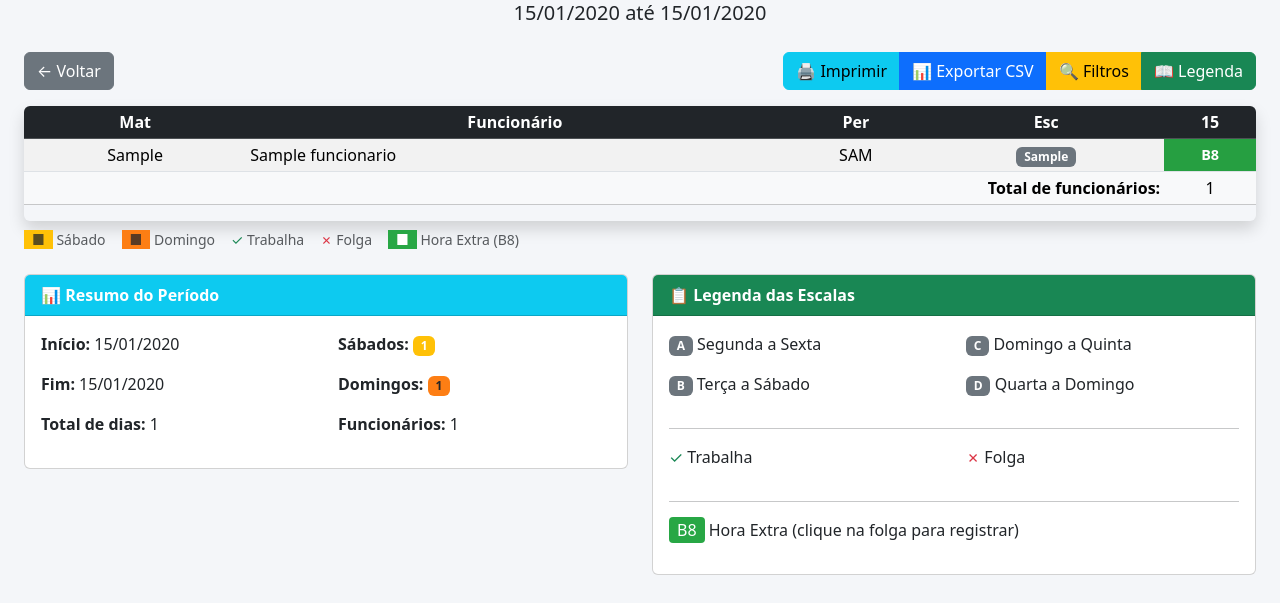
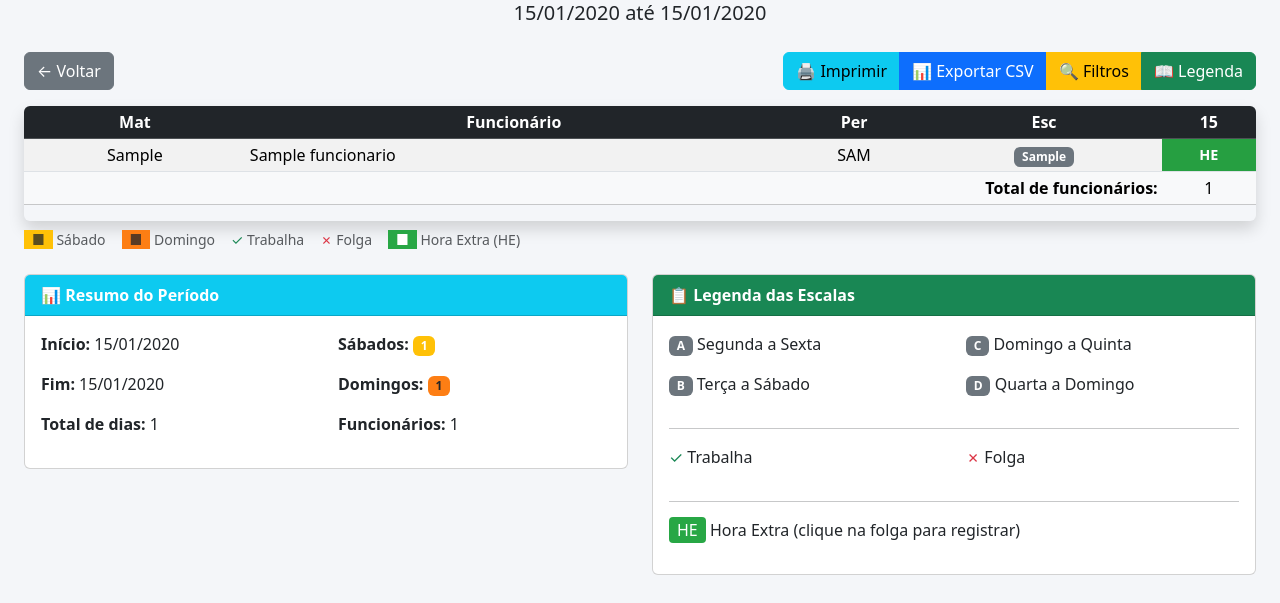
Before and after one commit to alexodisseus/folha-escala, a Flask app: page /periodos/escala/1 in a window 1280 px wide. Shown: the part 197-800 px from the top of the page. Run offline with Flask 3, Linux system fonts and the light colour scheme; tables that the repository leaves empty hold one stand-in row (values such as "Sample post").

Commit message:
first commit

```diff
--- a/app/templates/escala_periodo.html
+++ b/app/templates/escala_periodo.html
@@ -39,7 +39,11 @@
         <button class="btn btn-info" onclick="window.print()">
             🖨️ Imprimir
         </button>
+        <!--
         <button class="btn btn-primary" onclick="exportarCSV()">
+        -->
+        <button class="btn btn-primary" >
+
             📊 Exportar CSV
         </button>
         <button class="btn btn-warning" data-bs-toggle="modal" data-bs-target="#modalFiltros">
@@ -136,7 +140,7 @@
                             data-data="{{ item.data_str }}"
                             data-tem-he="true"
                             data-is-folga="{{ 'true' if is_folga else 'false' }}">
-                            <span style="color: white !important; font-weight: bold;">B8</span>
+                            <span style="color: white !important; font-weight: bold;">HE</span>
                         </td>
                     {% else %}
                         <!-- PRIORIDADE 2: Dias normais (amarelo para fim de semana) -->
@@ -195,7 +199,7 @@
     <span><span style="background-color: #fd7e14; padding: 0 8px;">■</span> Domingo</span>
     <span><span class="text-success">✓</span> Trabalha</span>
     <span><span class="text-danger">✗</span> Folga</span>
-    <span><span style="background-color: #28a745; padding: 0 8px; color: white;">■</span> Hora Extra (B8)</span>
+    <span><span style="background-color: #28a745; padding: 0 8px; color: white;">■</span> Hora Extra (HE)</span>
 </div>
 
 <!-- INFORMAÇÕES ADICIONAIS -->
@@ -250,7 +254,7 @@
                 <hr>
                 <div class="row">
                     <div class="col-12">
-                        <p><span style="background-color: #28a745; padding: 2px 8px; color: white; border-radius: 4px;">B8</span> Hora Extra (clique na folga para registrar)</p>
+                        <p><span style="background-color: #28a745; padding: 2px 8px; color: white; border-radius: 4px;">HE</span> Hora Extra (clique na folga para registrar)</p>
                     </div>
                 </div>
             </div>
@@ -514,7 +518,7 @@
                     <li><span class="d-inline-block p-2 me-2" style="width: 30px; background-color: #fd7e14;"></span> Domingo</li>
                     <li><span class="text-success">✓</span> Dia normal de trabalho</li>
                     <li><span class="text-danger">✗</span> Dia de folga</li>
-                    <li><span style="background-color: #28a745; padding: 2px 8px; color: white; border-radius: 4px;">B8</span> Hora Extra</li>
+                    <li><span style="background-color: #28a745; padding: 2px 8px; color: white; border-radius: 4px;">HE</span> Hora Extra</li>
                 </ul>
 
                 <h6 class="mt-3">Períodos:</h6>
@@ -816,7 +820,7 @@ function confirmarHoraExtra(adicionar) {
             if (currentCell) {
                 if (adicionar) {
                     // VERDE PRIORITÁRIO - inline style com !important
-                    currentCell.innerHTML = '<span style="color: white !important; font-weight: bold;">B8</span>';
+                    currentCell.innerHTML = '<span style="color: white !important; font-weight: bold;">HE</span>';
                     currentCell.style.cssText = 'background-color: #28a745 !important; color: white !important; font-size: 0.90rem; font-weight: bold; cursor: pointer;';
                     currentCell.dataset.temHe = 'true';
                 } else {
```
